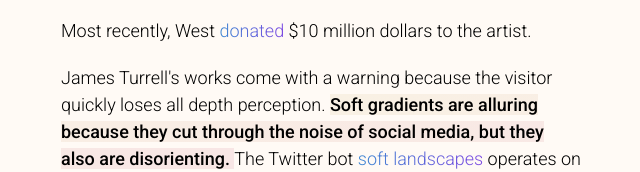
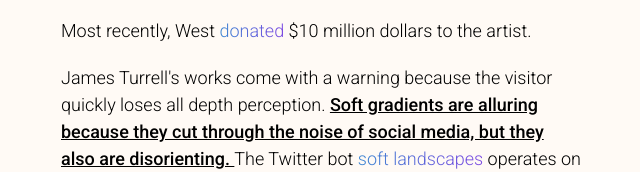
Before and after one commit to jennyenn/manuscript, a plain HTML site: page index.html in a window 1280 px wide. Shown: the part 2293-2465 px from the top of the page, 319-959 px from the left. Drawn offline with Linux system fonts and the light colour scheme.

Commit message:
Update style.css

```diff
--- a/style.css
+++ b/style.css
@@ -1,5 +1,4 @@
 @import url('https://fonts.googleapis.com/css2?family=Instrument+Serif:ital@0;1&family=Roboto+Condensed:wght@200&family=Roboto:ital,wght@0,100;0,300;0,400;0,500;0,700;0,900;1,100;1,300;1,400;1,500;1,700;1,900&display=swap" rel="stylesheet');
-
 
 body{
 	background-color: rgba(255, 250, 245, 1);
@@ -48,7 +47,9 @@ q{
 .highlight{
 	font-style: normal;
 	font-weight: 500;
-	background: linear-gradient(to right, #f9f1e4, #f8e6e5);
+	/* background: linear-gradient(to right, #f8e7cc, #fbcdca); */
+	/* background-color:  #ffe6bf; */
+	text-decoration: underline;
 }
 
 ul{
@@ -201,10 +202,6 @@ a:hover {
 	background: linear-gradient(to right, #f0aa84, #ed9792, #df91d6);
 	background-clip: text;
   	-webkit-text-fill-color: transparent; }
-/*
-a:visited {
-	color: black;
-	text-decoration: underline; } */
 
 a[href^="#"] {
 	background: linear-gradient(to right, #d1613c, #e24949);
```
